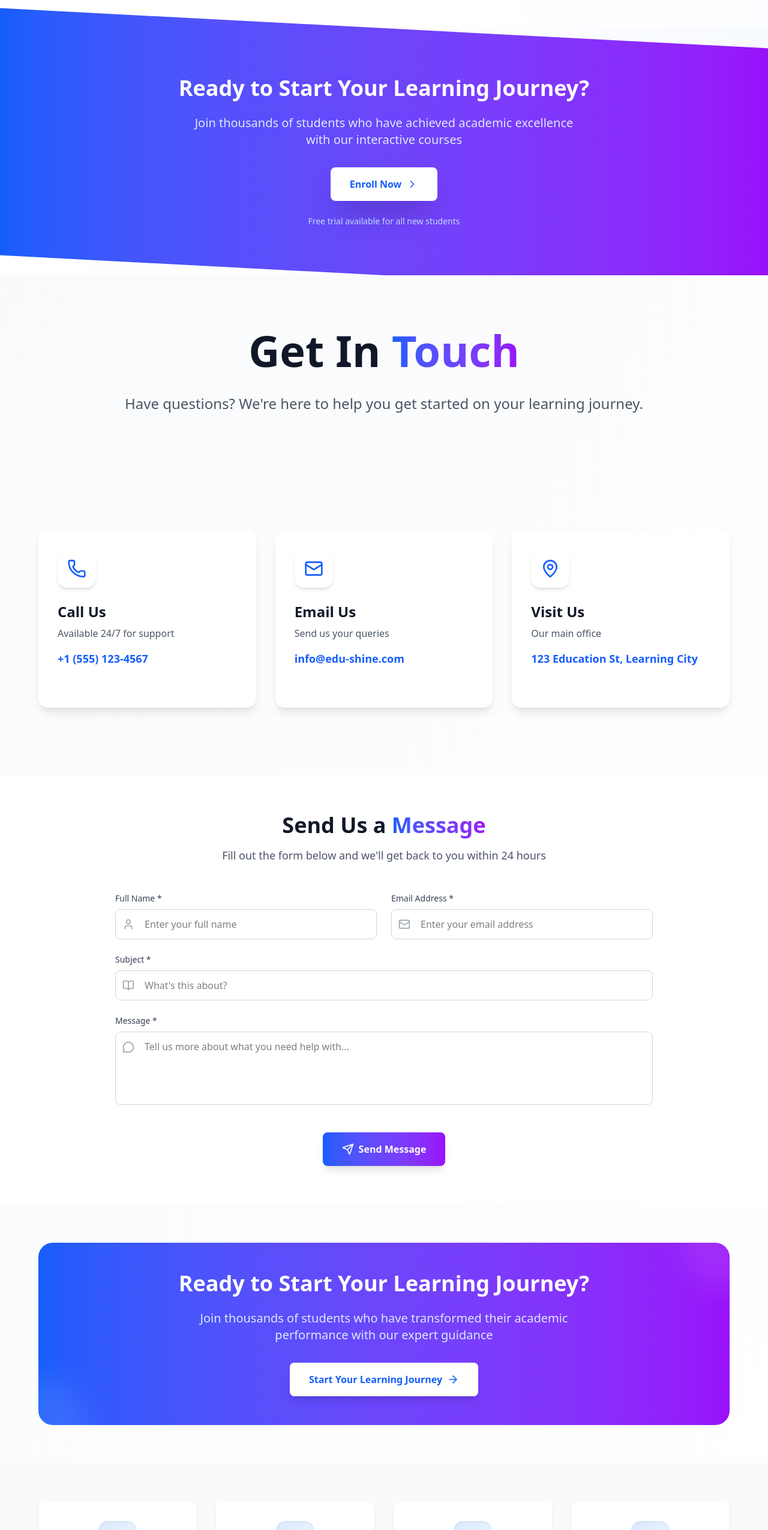
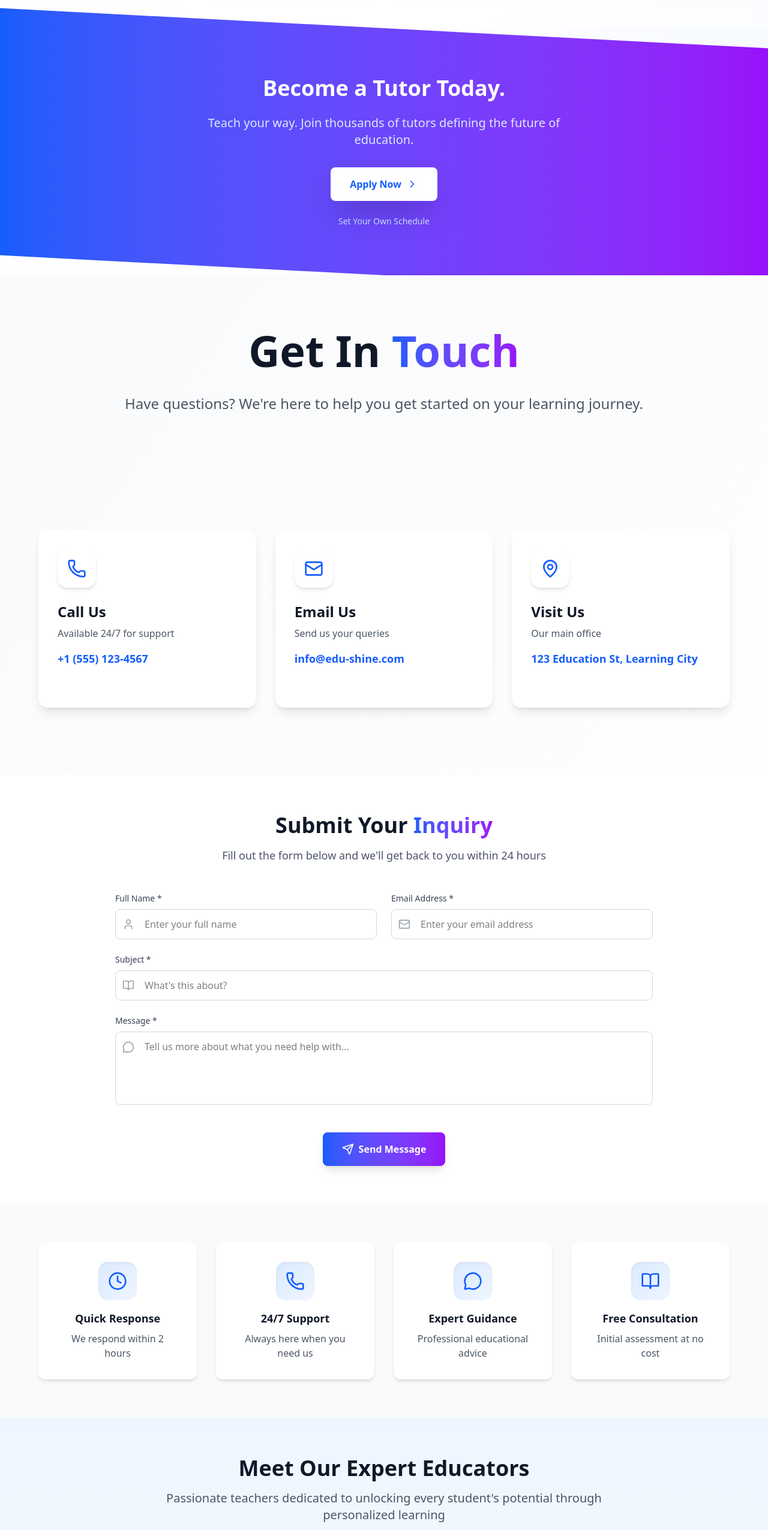
Before and after one commit to Arbina-ghanchi/edu-shine, a Next.js app: page / in a window 1280 px wide. Shown: the part 4020-6571 px from the top of the page at 60% size. Built offline with nearby package versions, Linux system fonts and the light colour scheme.

Commit message:
add few changes

```diff
--- a/components/Website/MainPage.jsx
+++ b/components/Website/MainPage.jsx
@@ -68,7 +68,7 @@ export const MainPage = () => {
           <div className="space-y-6 md:space-y-8 animate-fadeInUp order-2 lg:order-1">
             <div className="space-y-4 md:space-y-6">
               <h1 className="text-4xl sm:text-5xl lg:text-6xl font-bold leading-tight">
-                <span className="bg-gradient-to-r from-blue-600 to-blue-700 bg-clip-text text-transparent">
+                <span className="bg-gradient-to-r from-blue-600 to-blue-700 bg-clip-text text-transparent"  >
                   Premium
                 </span>
                 <br />
--- a/components/Website/getintouch.jsx
+++ b/components/Website/getintouch.jsx
@@ -1,12 +1,22 @@
-import { useState, useEffect, useRef } from 'react';
-import { Phone, Mail, MapPin, ArrowRight, Clock, MessageCircle, Send, User, BookOpen } from 'lucide-react';
+import { useState, useEffect, useRef } from "react";
+import {
+  Phone,
+  Mail,
+  MapPin,
+  ArrowRight,
+  Clock,
+  MessageCircle,
+  Send,
+  User,
+  BookOpen,
+} from "lucide-react";
 
 export default function GetInTouchPage() {
   const [formData, setFormData] = useState({
-    name: '',
-    email: '',
-    subject: '',
-    message: ''
+    name: "",
+    email: "",
+    subject: "",
+    message: "",
   });
 
   const [isVisible, setIsVisible] = useState({});
@@ -17,18 +27,18 @@ export default function GetInTouchPage() {
       (entries) => {
         entries.forEach((entry) => {
           if (entry.isIntersecting) {
-            setIsVisible(prev => ({
+            setIsVisible((prev) => ({
               ...prev,
-              [entry.target.id]: true
+              [entry.target.id]: true,
             }));
           }
         });
       },
-      { threshold: 0.1, rootMargin: '50px' }
+      { threshold: 0.1, rootMargin: "50px" }
     );
 
-    const elements = document.querySelectorAll('[data-animate]');
-    elements.forEach(el => observerRef.current?.observe(el));
+    const elements = document.querySelectorAll("[data-animate]");
+    elements.forEach((el) => observerRef.current?.observe(el));
 
     return () => observerRef.current?.disconnect();
   }, []);
@@ -41,7 +51,7 @@ export default function GetInTouchPage() {
       detail: "+1 (555) 123-4567",
       icon: Phone,
       action: "tel:+15551234567",
-      color: "from-blue-400 to-blue-600"
+      color: "from-blue-400 to-blue-600",
     },
     {
       id: 2,
@@ -50,7 +60,7 @@ export default function GetInTouchPage() {
       detail: "info@edu-shine.com",
       icon: Mail,
       action: "mailto:info@edu-shine.com",
-      color: "from-purple-400 to-purple-600"
+      color: "from-purple-400 to-purple-600",
     },
     {
       id: 3,
@@ -59,23 +69,23 @@ export default function GetInTouchPage() {
       detail: "123 Education St, Learning City",
       icon: MapPin,
       action: "#",
-      color: "from-amber-400 to-amber-600"
-    }
+      color: "from-amber-400 to-amber-600",
+    },
   ];
 
   const handleInputChange = (e) => {
     const { name, value } = e.target;
-    setFormData(prev => ({
+    setFormData((prev) => ({
       ...prev,
-      [name]: value
+      [name]: value,
     }));
   };
 
   const handleSubmit = (e) => {
     e.preventDefault();
-    console.log('Form submitted:', formData);
-    alert('Thank you for your message! We\'ll get back to you soon.');
-    setFormData({ name: '', email: '', subject: '', message: '' });
+    console.log("Form submitted:", formData);
+    alert("Thank you for your message! We'll get back to you soon.");
+    setFormData({ name: "", email: "", subject: "", message: "" });
   };
 
   return (
@@ -87,14 +97,20 @@ export default function GetInTouchPage() {
             id="header"
             data-animate
             className={`text-center mb-8 sm:mb-12 md:mb-16 transition-all duration-1000 ${
-              isVisible.header ? 'opacity-100 translate-y-0' : 'opacity-0 translate-y-8'
+              isVisible.header
+                ? "opacity-100 translate-y-0"
+                : "opacity-0 translate-y-8"
             }`}
           >
             <h1 className="text-3xl sm:text-4xl md:text-5xl lg:text-6xl xl:text-7xl font-bold text-gray-900 mb-4 sm:mb-6 leading-tight px-2">
-              Get In <span className="bg-gradient-to-r from-blue-600 to-purple-600 bg-clip-text text-transparent">Touch</span>
+              Get In{" "}
+              <span className="bg-gradient-to-r from-blue-600 to-purple-600 bg-clip-text text-transparent">
+                Touch
+              </span>
             </h1>
             <p className="text-base sm:text-lg md:text-xl lg:text-2xl text-gray-600 max-w-4xl mx-auto leading-relaxed px-4">
-              Have questions? We're here to help you get started on your learning journey.
+              Have questions? We're here to help you get started on your
+              learning journey.
             </p>
           </div>
         </div>
@@ -107,7 +123,9 @@ export default function GetInTouchPage() {
             id="contact-methods"
             data-animate
             className={`grid grid-cols-1 md:grid-cols-2 lg:grid-cols-3 gap-4 sm:gap-6 md:gap-8 mb-8 sm:mb-12 md:mb-16 transition-all duration-1000 ${
-              isVisible['contact-methods'] ? 'opacity-100 translate-y-0' : 'opacity-0 translate-y-8'
+              isVisible["contact-methods"]
+                ? "opacity-100 translate-y-0"
+                : "opacity-0 translate-y-8"
             }`}
           >
             {contactMethods.map((method, index) => {
@@ -116,16 +134,23 @@ export default function GetInTouchPage() {
                 <div
                   key={method.id}
                   className={`relative group overflow-hidden rounded-xl sm:rounded-2xl shadow-lg hover:shadow-2xl transition-all duration-500 transform hover:-translate-y-2 cursor-pointer ${
-                    isVisible['contact-methods'] ? 'translate-y-0 opacity-100' : 'translate-y-8 opacity-0'
+                    isVisible["contact-methods"]
+                      ? "translate-y-0 opacity-100"
+                      : "translate-y-8 opacity-0"
                   }`}
                   style={{ transitionDelay: `${index * 200}ms` }}
                   onClick={() => {
-                    if (method.action.startsWith('tel:') || method.action.startsWith('mailto:')) {
+                    if (
+                      method.action.startsWith("tel:") ||
+                      method.action.startsWith("mailto:")
+                    ) {
                       window.location.href = method.action;
                     }
                   }}
                 >
-                  <div className={`absolute inset-0 bg-gradient-to-br ${method.color} opacity-0 group-hover:opacity-100 transition-all duration-500`}></div>
+                  <div
+                    className={`absolute inset-0 bg-gradient-to-br ${method.color} opacity-0 group-hover:opacity-100 transition-all duration-500`}
+                  ></div>
                   <div className="relative bg-white p-4 sm:p-6 md:p-8 h-full group-hover:bg-opacity-90 transition-all duration-500">
                     {/* Icon */}
                     <div className="mb-4 sm:mb-6 relative z-10">
@@ -151,7 +176,11 @@ export default function GetInTouchPage() {
                     {/* Hover Arrow */}
                     <div className="flex items-center text-blue-600 opacity-0 group-hover:opacity-100 group-hover:text-white transition-all duration-500 transform translate-x-0 group-hover:translate-x-2 relative z-10">
                       <span className="text-xs sm:text-sm font-medium mr-2">
-                        {method.title === "Call Us" ? "Call now" : method.title === "Email Us" ? "Send email" : "Get directions"}
+                        {method.title === "Call Us"
+                          ? "Call now"
+                          : method.title === "Email Us"
+                          ? "Send email"
+                          : "Get directions"}
                       </span>
                       <ArrowRight className="w-3 h-3 sm:w-4 sm:h-4" />
                     </div>
@@ -170,11 +199,17 @@ export default function GetInTouchPage() {
             id="form-header"
             data-animate
             className={`text-center mb-8 sm:mb-12 transition-all duration-1000 ${
-              isVisible['form-header'] ? 'opacity-100 translate-y-0' : 'opacity-0 translate-y-8'
+              isVisible["form-header"]
+                ? "opacity-100 translate-y-0"
+                : "opacity-0 translate-y-8"
             }`}
           >
             <h2 className="text-2xl sm:text-3xl md:text-4xl font-bold text-gray-900 mb-3 sm:mb-4 px-2">
-              Send Us a <span className="bg-gradient-to-r from-blue-600 to-purple-600 bg-clip-text text-transparent">Message</span>
+              Submit Your{" "}
+              <span className="bg-gradient-to-r from-blue-600 to-purple-600 bg-clip-text text-transparent">
+                {" "}
+                Inquiry
+              </span>
             </h2>
             <p className="text-gray-600 text-sm sm:text-base md:text-lg px-4">
               Fill out the form below and we'll get back to you within 24 hours
@@ -185,12 +220,17 @@ export default function GetInTouchPage() {
             id="contact-form"
             data-animate
             className={`space-y-4 sm:space-y-6 transition-all duration-1000 ${
-              isVisible['contact-form'] ? 'opacity-100 translate-y-0' : 'opacity-0 translate-y-8'
+              isVisible["contact-form"]
+                ? "opacity-100 translate-y-0"
+                : "opacity-0 translate-y-8"
             }`}
           >
             <div className="grid grid-cols-1 md:grid-cols-2 gap-4 sm:gap-6">
               <div className="group">
-                <label htmlFor="name" className="block text-xs sm:text-sm font-medium text-gray-700 mb-1 sm:mb-2">
+                <label
+                  htmlFor="name"
+                  className="block text-xs sm:text-sm font-medium text-gray-700 mb-1 sm:mb-2"
+                >
                   Full Name *
                 </label>
                 <div className="relative">
@@ -209,7 +249,10 @@ export default function GetInTouchPage() {
               </div>
 
               <div className="group">
-                <label htmlFor="email" className="block text-xs sm:text-sm font-medium text-gray-700 mb-1 sm:mb-2">
+                <label
+                  htmlFor="email"
+                  className="block text-xs sm:text-sm font-medium text-gray-700 mb-1 sm:mb-2"
+                >
                   Email Address *
                 </label>
                 <div className="relative">
@@ -229,7 +272,10 @@ export default function GetInTouchPage() {
             </div>
 
             <div className="group">
-              <label htmlFor="subject" className="block text-xs sm:text-sm font-medium text-gray-700 mb-1 sm:mb-2">
+              <label
+                htmlFor="subject"
+                className="block text-xs sm:text-sm font-medium text-gray-700 mb-1 sm:mb-2"
+              >
                 Subject *
               </label>
               <div className="relative">
@@ -246,9 +292,11 @@ export default function GetInTouchPage() {
                 />
               </div>
             </div>
-
             <div className="group">
-              <label htmlFor="message" className="block text-xs sm:text-sm font-medium text-gray-700 mb-1 sm:mb-2">
+              <label
+                htmlFor="message"
+                className="block text-xs sm:text-sm font-medium text-gray-700 mb-1 sm:mb-2"
+              >
                 Message *
               </label>
               <div className="relative">
@@ -283,43 +331,6 @@ export default function GetInTouchPage() {
         </div>
       </section>
 
-      {/* CTA Section */}
-      <section className="py-8 sm:py-12 md:py-16 px-4 sm:px-6">
-        <div className="max-w-6xl mx-auto">
-          <div
-            id="cta-section"
-            data-animate
-            className={`transition-all duration-1000 ${
-              isVisible['cta-section'] ? 'opacity-100 translate-y-0' : 'opacity-0 translate-y-8'
-            }`}
-          >
-            <div className="bg-gradient-to-r from-blue-600 to-purple-600 rounded-2xl sm:rounded-3xl p-6 sm:p-8 md:p-12 text-white relative overflow-hidden">
-              <div className="absolute -top-10 sm:-top-20 -right-10 sm:-right-20 w-20 sm:w-40 h-20 sm:h-40 bg-white/10 rounded-full blur-xl"></div>
-              <div className="absolute -bottom-10 sm:-bottom-20 -left-10 sm:-left-20 w-20 sm:w-40 h-20 sm:h-40 bg-white/10 rounded-full blur-xl"></div>
-
-              <h2 className="text-xl sm:text-2xl md:text-3xl lg:text-4xl font-bold mb-4 sm:mb-6 relative z-10 text-center">
-                Ready to Start Your Learning Journey?
-              </h2>
-              <p className="text-sm sm:text-base md:text-lg lg:text-xl text-blue-100 mb-6 sm:mb-8 max-w-2xl mx-auto relative z-10 text-center">
-                Join thousands of students who have transformed their academic performance with our expert guidance
-              </p>
-              <div className="text-center">
-                <button
-                  onClick={() => alert('Redirecting to course enrollment!')}
-                  className="inline-flex items-center px-6 sm:px-8 py-3 sm:py-4 bg-white text-blue-600 font-semibold text-sm sm:text-base rounded-lg hover:bg-gray-100 shadow-lg group relative z-10 overflow-hidden transform hover:scale-105 active:scale-95 w-full sm:w-auto"
-                >
-                  <span className="absolute inset-0 bg-white/90 group-hover:bg-white transition-all duration-300"></span>
-                  <span className="relative flex items-center justify-center">
-                    <span>Start Your Learning Journey</span>
-                    <ArrowRight className="w-4 h-4 sm:w-5 sm:h-5 ml-2 group-hover:translate-x-1 transition-transform duration-300" />
-                  </span>
-                </button>
-              </div>
-            </div>
-          </div>
-        </div>
-      </section>
-
       {/* Additional Info Section */}
       <section className="py-8 sm:py-12 md:py-16 px-4 sm:px-6 bg-gray-50">
         <div className="max-w-6xl mx-auto">
@@ -327,21 +338,41 @@ export default function GetInTouchPage() {
             id="info-section"
             data-animate
             className={`grid grid-cols-1 sm:grid-cols-2 lg:grid-cols-4 gap-4 sm:gap-6 md:gap-8 transition-all duration-1000 ${
-              isVisible['info-section'] ? 'opacity-100 translate-y-0' : 'opacity-0 translate-y-8'
+              isVisible["info-section"]
+                ? "opacity-100 translate-y-0"
+                : "opacity-0 translate-y-8"
             }`}
           >
             {[
-              { icon: Clock, title: "Quick Response", desc: "We respond within 2 hours" },
-              { icon: Phone, title: "24/7 Support", desc: "Always here when you need us" },
-              { icon: MessageCircle, title: "Expert Guidance", desc: "Professional educational advice" },
-              { icon: BookOpen, title: "Free Consultation", desc: "Initial assessment at no cost" }
+              {
+                icon: Clock,
+                title: "Quick Response",
+                desc: "We respond within 2 hours",
+              },
+              {
+                icon: Phone,
+                title: "24/7 Support",
+                desc: "Always here when you need us",
+              },
+              {
+                icon: MessageCircle,
+                title: "Expert Guidance",
+                desc: "Professional educational advice",
+              },
+              {
+                icon: BookOpen,
+                title: "Free Consultation",
+                desc: "Initial assessment at no cost",
+              },
             ].map((item, index) => {
               const IconComponent = item.icon;
               return (
                 <div
                   key={index}
                   className={`text-center bg-white p-4 sm:p-6 md:p-8 rounded-xl shadow-md hover:shadow-lg transition-all duration-500 transform hover:-translate-y-2 cursor-pointer ${
-                    isVisible['info-section'] ? 'translate-y-0 opacity-100' : 'translate-y-8 opacity-0'
+                    isVisible["info-section"]
+                      ? "translate-y-0 opacity-100"
+                      : "translate-y-8 opacity-0"
                   }`}
                   style={{ transitionDelay: `${index * 150}ms` }}
                   onClick={() => alert(`Learn more about ${item.title}!`)}
@@ -349,8 +380,12 @@ export default function GetInTouchPage() {
                   <div className="w-12 h-12 sm:w-14 sm:h-14 md:w-16 md:h-16 bg-gradient-to-br from-blue-100 to-blue-50 rounded-xl sm:rounded-2xl flex items-center justify-center mx-auto mb-3 sm:mb-4 shadow-inner">
                     <IconComponent className="w-6 h-6 sm:w-7 sm:h-7 md:w-8 md:h-8 text-blue-600" />
                   </div>
-                  <h3 className="text-sm sm:text-base md:text-lg font-semibold text-gray-900 mb-1 sm:mb-2">{item.title}</h3>
-                  <p className="text-xs sm:text-sm md:text-base text-gray-600">{item.desc}</p>
+                  <h3 className="text-sm sm:text-base md:text-lg font-semibold text-gray-900 mb-1 sm:mb-2">
+                    {item.title}
+                  </h3>
+                  <p className="text-xs sm:text-sm md:text-base text-gray-600">
+                    {item.desc}
+                  </p>
                 </div>
               );
             })}
--- a/components/Website/ourclients.jsx
+++ b/components/Website/ourclients.jsx
@@ -388,7 +388,9 @@ export default function CoursesPage() {
                 <div
                   className={`w-12 h-12 md:w-16 md:h-16 bg-${stat.color}-100 rounded-xl md:rounded-2xl flex items-center justify-center mx-auto mb-3 md:mb-4`}
                 >
-                  <stat.icon className={`w-6 h-6 md:w-8 md:h-8 text-${stat.color}-600`} />
+                  <stat.icon
+                    className={`w-6 h-6 md:w-8 md:h-8 text-${stat.color}-600`}
+                  />
                 </div>
                 <h3 className="text-xl md:text-2xl lg:text-3xl font-bold text-gray-900 mb-1 md:mb-2">
                   {stat.value}
@@ -411,16 +413,16 @@ export default function CoursesPage() {
             viewport={{ once: true, margin: "-50px" }}
           >
             <h2 className="text-2xl md:text-3xl lg:text-4xl font-bold text-white mb-4 md:mb-6">
-              Ready to Start Your Learning Journey?
+              Become a Tutor Today.{" "}
             </h2>
             <p className="text-lg md:text-xl text-blue-100 mb-6 md:mb-8 max-w-2xl mx-auto px-2">
-              Join thousands of students who have achieved academic excellence
-              with our interactive courses
+              Teach your way. Join thousands of tutors defining the future of
+              education.
             </p>
 
             <motion.div whileHover={{ scale: 1.05 }} whileTap={{ scale: 0.95 }}>
               <button className="bg-white text-blue-600 font-semibold px-6 py-3 md:px-8 md:py-4 rounded-lg hover:bg-gray-50 transition-all duration-300 shadow-2xl flex items-center justify-center mx-auto text-sm md:text-base">
-                <span>Enroll Now</span>
+                <span>Apply Now</span>
                 <ChevronRight className="w-4 h-4 md:w-5 md:h-5 ml-2" />
               </button>
             </motion.div>
@@ -432,7 +434,7 @@ export default function CoursesPage() {
               transition={{ delay: 0.3 }}
               viewport={{ once: true }}
             >
-              Free trial available for all new students
+              Set Your Own Schedule{" "}
             </motion.p>
           </motion.div>
         </div>
```
Also changed, not shown: components/Website/Header.jsx (+38 -16 lines).
